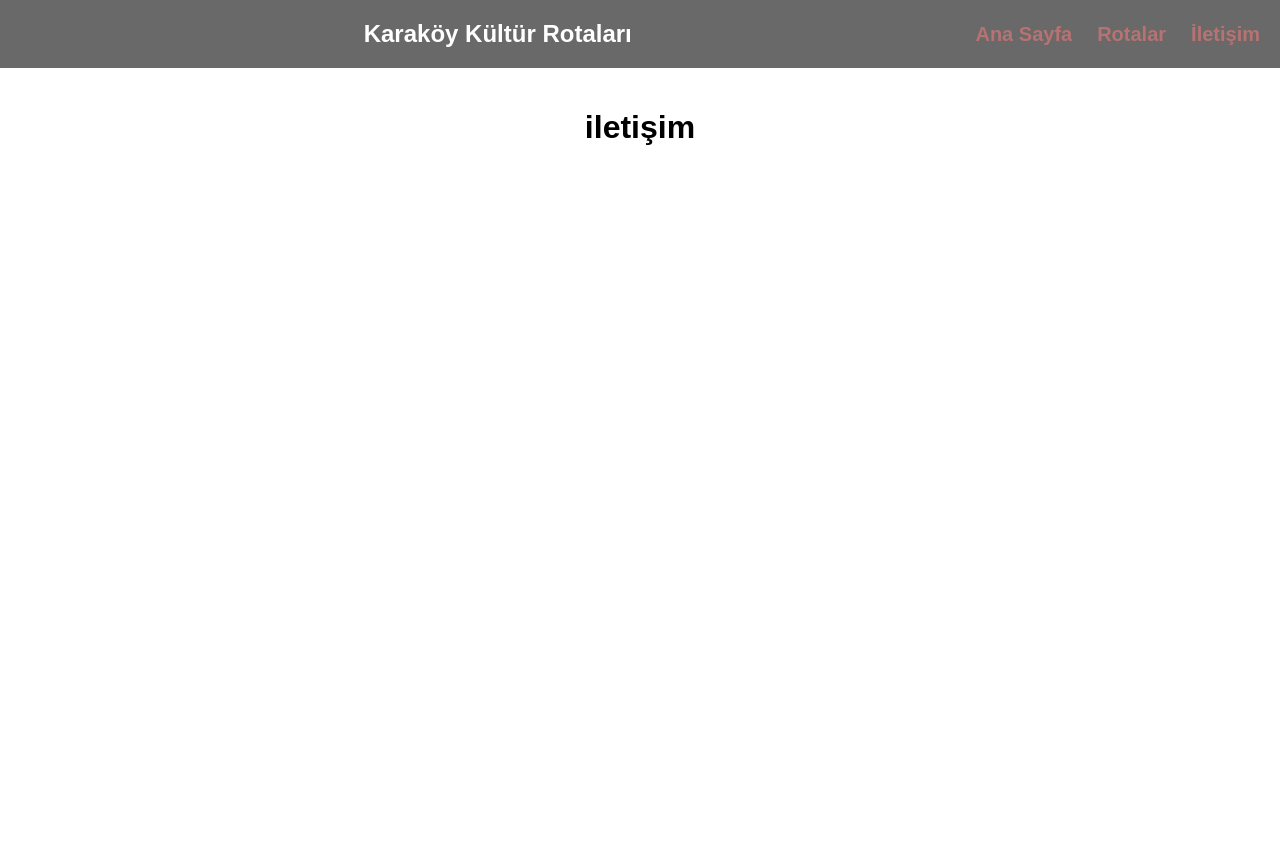
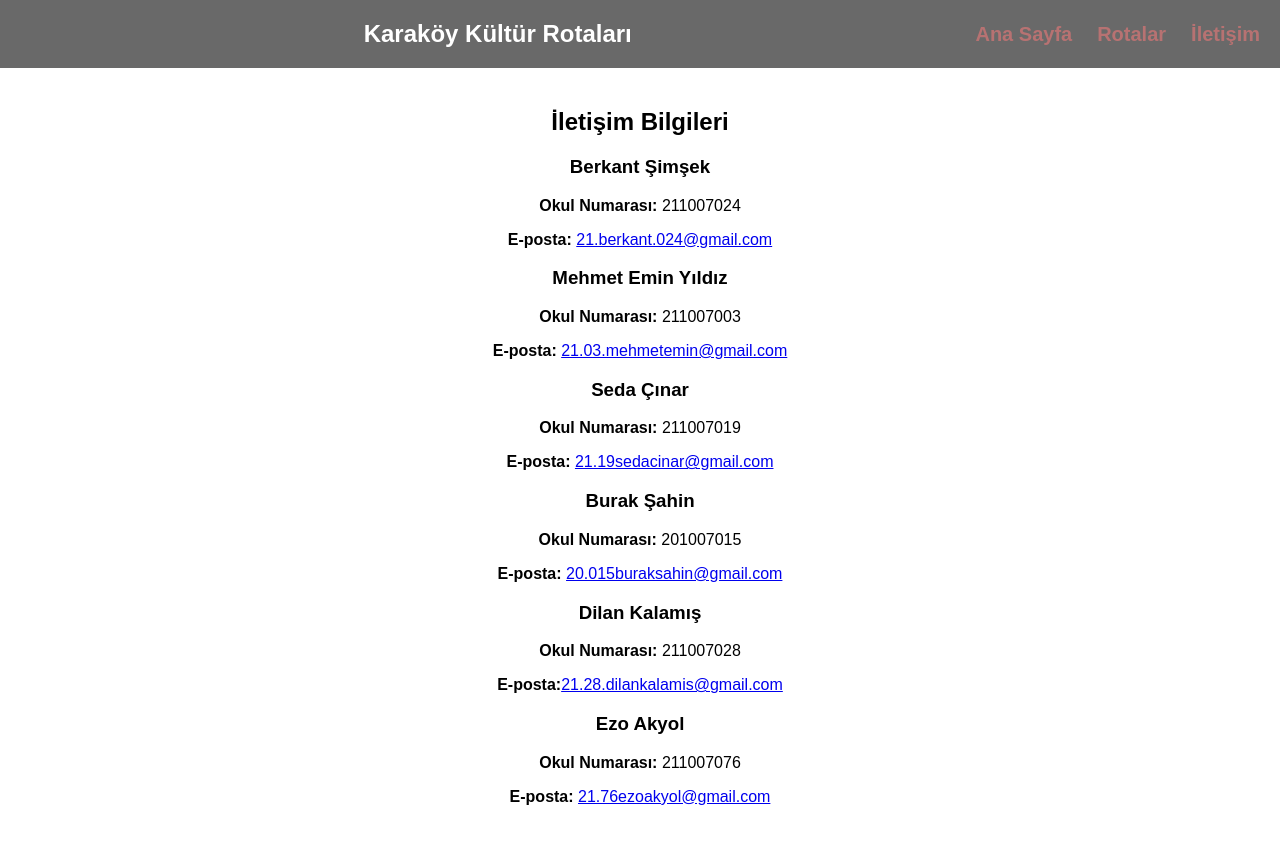
Before and after one commit to karak-7/karakoy, a plain HTML site: page iletisim.html in a window 1280 px wide. Before the commit the page ends 800 px from the top, so only its background shows below. Drawn offline with Linux system fonts and the light colour scheme.

Commit message:
Update iletisim.html

```diff
--- a/iletisim.html
+++ b/iletisim.html
@@ -7,7 +7,6 @@
   <link rel="stylesheet" href="style.css" />
 </head>
 <body>
-  <!-- Header -->
   <header>
     <div>Karaköy Kültür Rotaları</div>
     <nav>
@@ -17,12 +16,41 @@
     </nav>
   </header>
 
-  <!-- Ana İçerik -->
   <main>
-    <h1>iletişim</h1>
+    <div class="contact-info">
+      <h2>İletişim Bilgileri</h2>
+      <div class="contact-item">
+        <h3>Berkant Şimşek</h3>
+        <p><b>Okul Numarası:</b> 211007024</p>
+        <p><b>E-posta:</b> <a href="mailto:21.berkant.024@gmail.com">21.berkant.024@gmail.com</a></p>
+      </div>
+      <div class="contact-item">
+        <h3>Mehmet Emin Yıldız</h3>
+        <p><b>Okul Numarası:</b> 211007003</p>
+        <p><b>E-posta:</b> <a href="mailto:21.03.mehmetemin@gmail.com">21.03.mehmetemin@gmail.com</a></p>
+      </div>
+      <div class="contact-item">
+        <h3>Seda Çınar</h3>
+        <p><b>Okul Numarası:</b> 211007019</p>
+        <p><b>E-posta:</b> <a href="mailto:21.19sedacinar@gmail.com">21.19sedacinar@gmail.com</a></p>
+      </div>
+      <div class="contact-item">
+        <h3>Burak Şahin</h3>
+        <p><b>Okul Numarası:</b> 201007015</p>
+        <p><b>E-posta:</b> <a href="mailto:20.015buraksahin@gmail.com">20.015buraksahin@gmail.com</a></p>
+      </div>
+      <div class="contact-item">
+        <h3>Dilan Kalamış</h3>
+        <p><b>Okul Numarası:</b> 211007028</p>
+        <p><b>E-posta:</b><a href="mailto:21.28.dilankalamis@gmail.com">21.28.dilankalamis@gmail.com</a></p>
+      </div>
 
+      <div class="contact-item">
+        <h3>Ezo Akyol</h3>
+        <p><b>Okul Numarası:</b> 211007076</p>
+        <p><b>E-posta:</b> <a href="mailto:21.76ezoakyol@gmail.com">21.76ezoakyol@gmail.com</a></p>
+      </div>
+    </div>
   </main>
-
-
 </body>
 </html>
```
